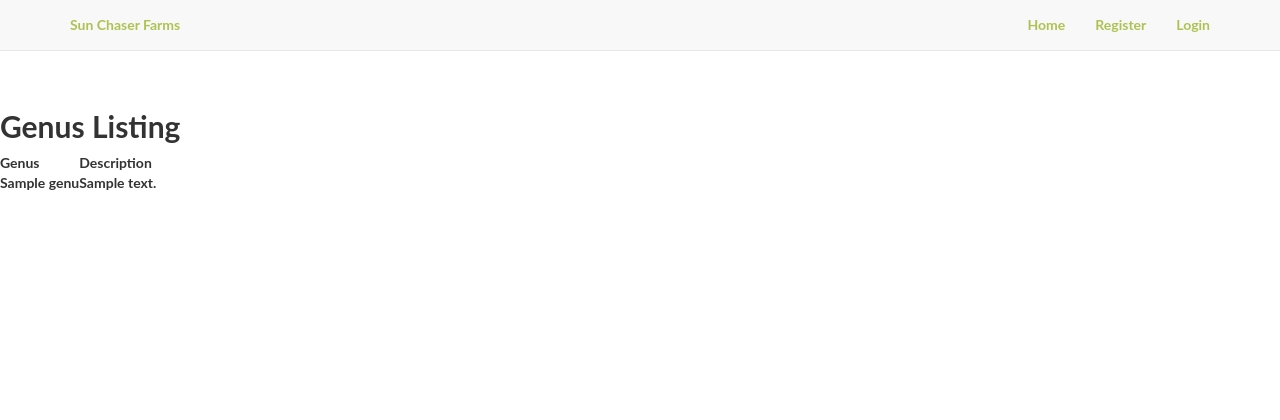
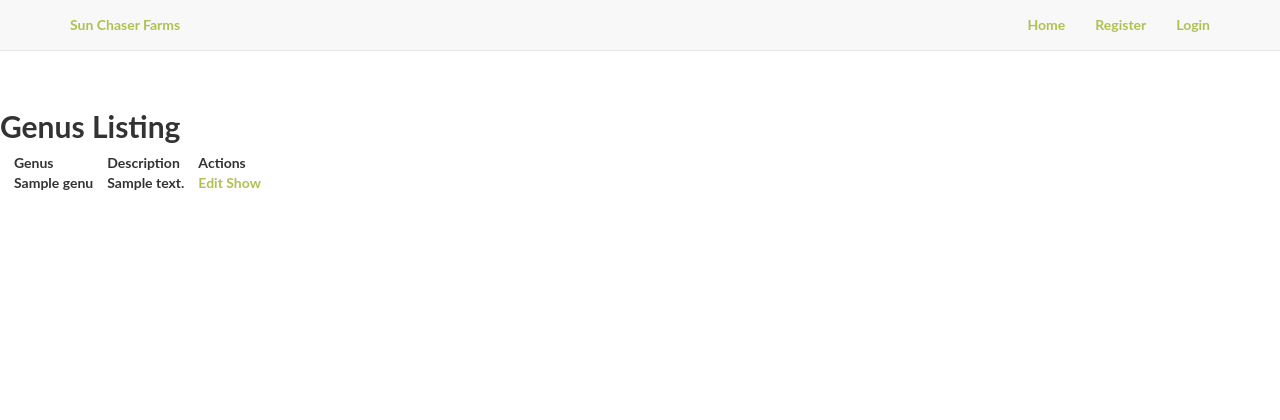
Before and after one commit to TomOwens321/bbb-db, a Flask app: page /genus in a window 1280 px wide. Shown: the top 420 px of the page. Run offline with Flask 2, Linux system fonts and the light colour scheme; tables that the repository leaves empty hold one stand-in row (values such as "Sample post"); some libraries are stand-ins or nearby versions.

Commit message:
More additions to the Genus pages

```diff
--- a/bbb/static/css/style.css
+++ b/bbb/static/css/style.css
@@ -106,3 +106,7 @@ p.copyright {
   height: 100%;
   margin: 0 auto -4em;
 }
+
+.wrapper th, td {
+    padding-left: 14px;
+}
--- a/bbb/templates/genus/genus.html
+++ b/bbb/templates/genus/genus.html
@@ -6,11 +6,15 @@
       <tr>
           <th>Genus</th>
           <th>Description</th>
+          <th>Actions</th>
       </tr>
       {% for item in items %}
         <tr>
           <td>{{ item.name }}</td>
           <td>{{ item.desc }}</td>
+          <td><a href="/genus/edit/{{ item.id }}">Edit</a>
+              <a href="/genus/show/{{ item.id }}">Show</a>
+          </td>
         </tr>
       {% endfor %}
   </table>
```
